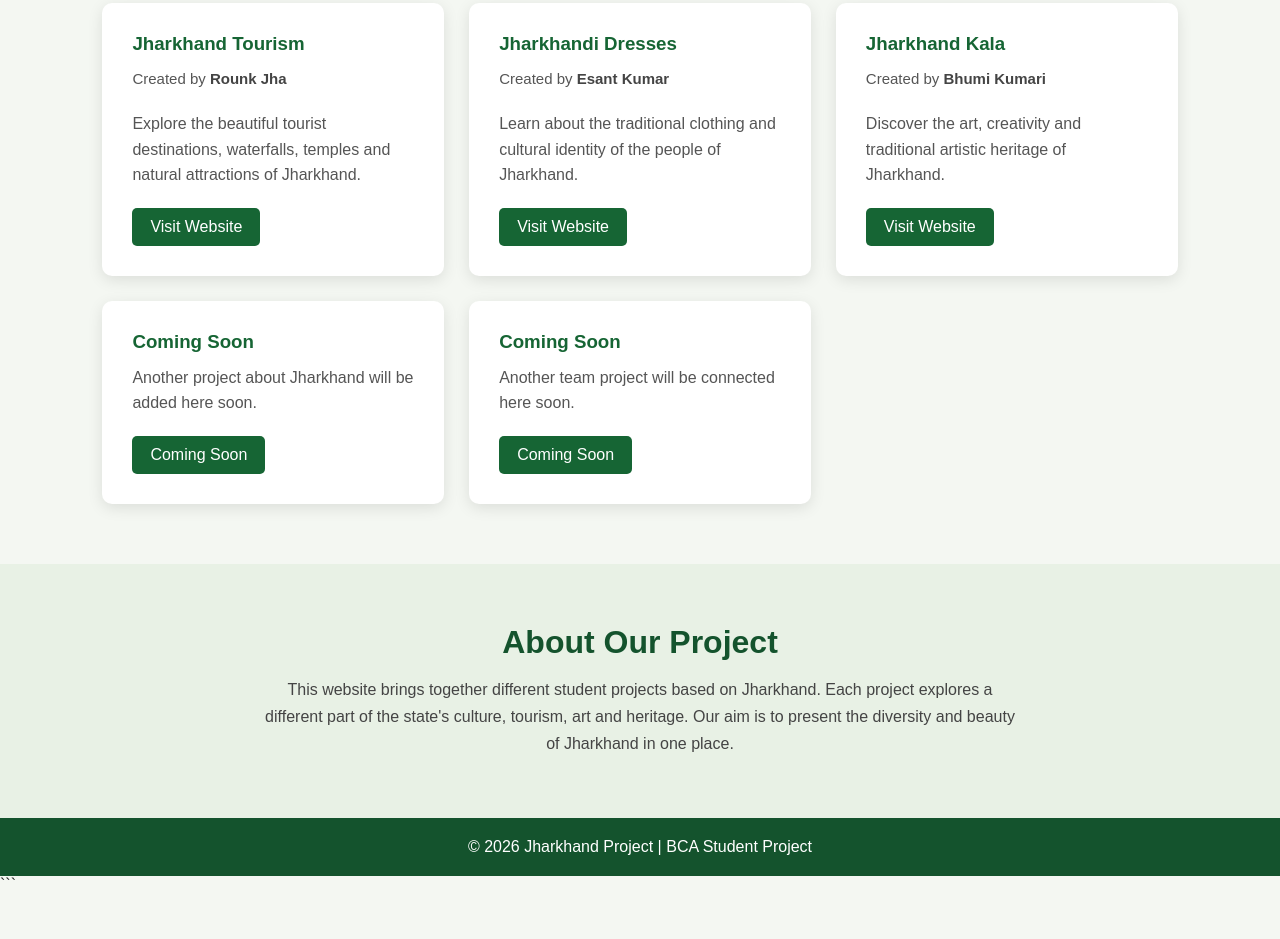
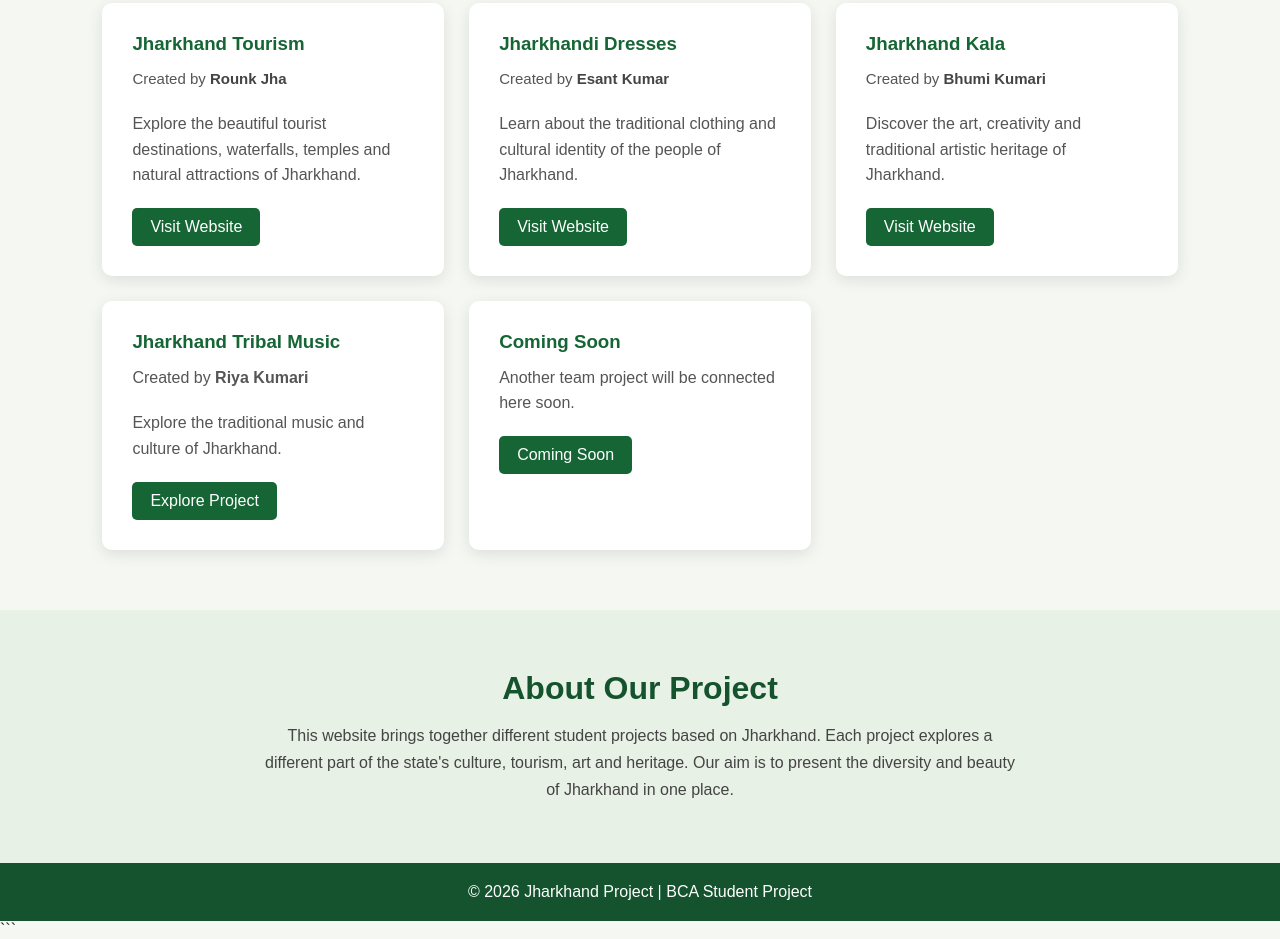
Before and after one commit to anishkumar33171-code/jh, a plain HTML site: page index.html in a window 1280 px wide. Shown: the part 660-1599 px from the top of the page. Before the commit the page ends 1554 px from the top, so only its background shows below. Drawn offline with Linux system fonts and the light colour scheme.

Commit message:
Revise project 4 details and remove placeholders
Updated project details for Jharkhand Tribal Music and removed placeholder text.

```diff
--- a/index.html
+++ b/index.html
@@ -113,18 +113,14 @@
             <!-- Project 4 -->
             <div class="card">
 
-                <h3>Coming Soon</h3>
+           <h3>Jharkhand Tribal Music</h3>
+          <p>Created by <strong>Riya Kumari</strong></p>
+          <p>Explore the traditional music and culture of Jharkhand.</p>
 
-                <p>
-                    Another project about Jharkhand will be
-                    added here soon.
-                </p>
-
-                <a href="#">
-                    Coming Soon
-                </a>
-
-            </div>
+       <a href="https://raunaxdev.github.io/jharkhandtribalmusic/" target="_blank">
+        Explore Project
+    </a>
+  </div>
 
 
             <!-- Project 5 -->
```
